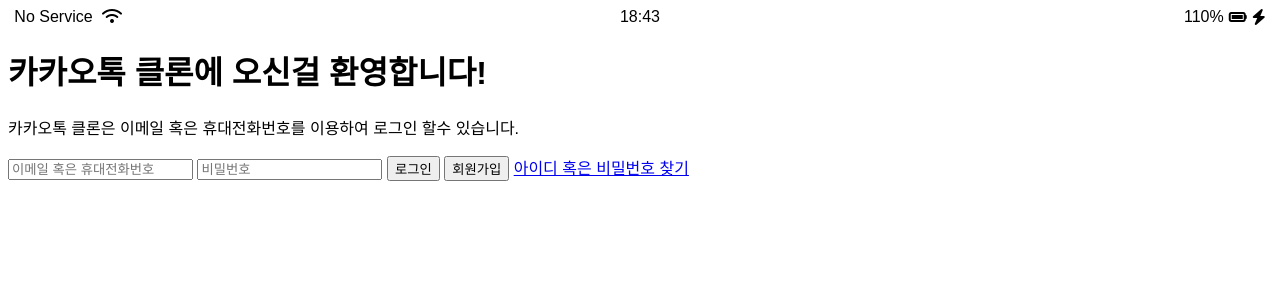
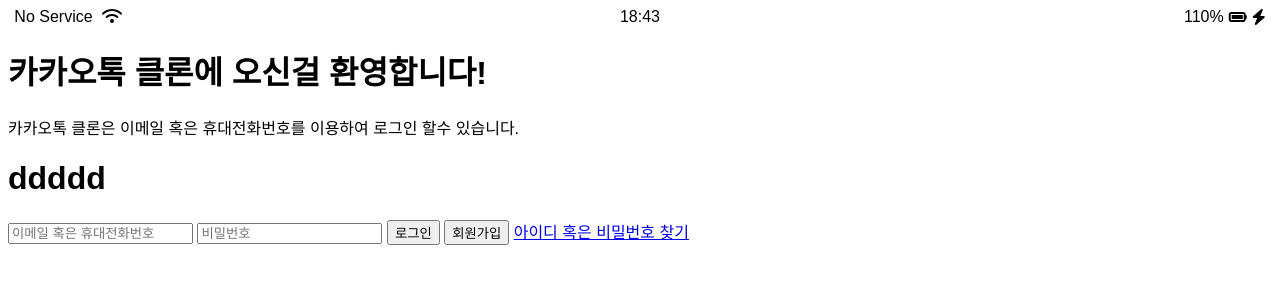
Before and after one commit to Maroo7139/kakao-clone-2023, a plain HTML site: page index.html in a window 1280 px wide. Drawn offline with Linux system fonts and the light colour scheme.

Commit message:
Update index.html

```diff
--- a/index.html
+++ b/index.html
@@ -29,7 +29,7 @@
         있습니다.
       </p>
     </header>
-
+    <h1 href="#">ddddd</h1>
     <form id="login-from">
       <input type="text" placeholder="이메일 혹은 휴대전화번호" />
       <input type="password" placeholder="비밀번호" />
```
